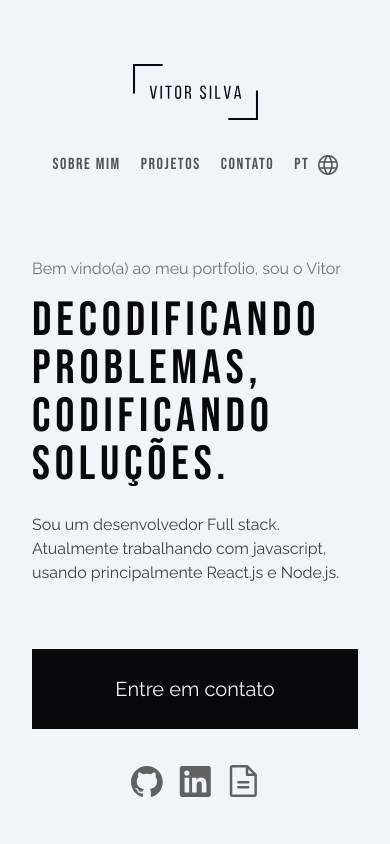
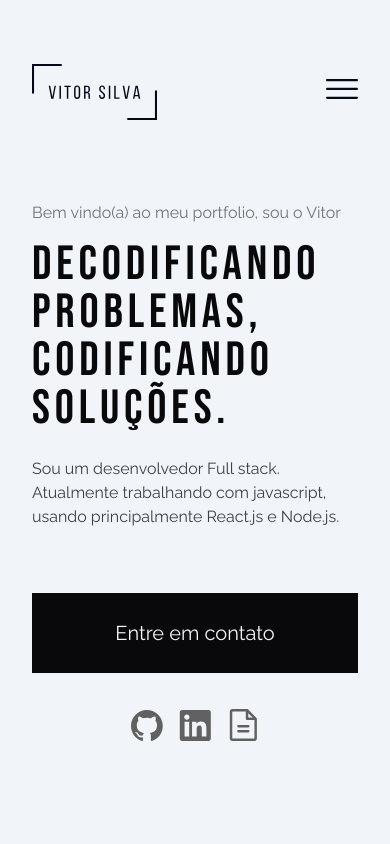
Before and after one commit to Vitor-Silva27/personal-portfolio, a Next.js app: page /pt in a window 390 px wide. Shown: the top 844 px of the page. Built offline with nearby package versions, Linux system fonts and the light colour scheme.

Commit message:
create mobile menu

```diff
--- a/src/components/Header/HeaderRoot.tsx
+++ b/src/components/Header/HeaderRoot.tsx
@@ -1,7 +1,7 @@
 export const HeaderRoot = ({children}: {children: React.ReactNode}) => {
   return (
     <header
-        className="flex flex-col sm:flex-row items-center justify-between px-8 pt-16 gap-8 md:px-28 md:pt-14"
+        className="flex items-center justify-between px-8 pt-16 gap-8 md:px-28 md:pt-14"
     >{children}</header>
   )
 }
--- a/src/components/Header/components/HeaderNav/HeaderNav.tsx
+++ b/src/components/Header/components/HeaderNav/HeaderNav.tsx
@@ -1,5 +1,8 @@
+"use client";
+
 import Link from "next/link"
 import { LanguageSwitcher } from "../LanguageSwitcher/LanguageSwitcher"
+import { useCycle } from "framer-motion";
 
 interface IHeaderNavProps {
   about: string;
@@ -9,14 +12,27 @@ interface IHeaderNavProps {
 }
 
 export const HeaderNav = ({about, contact,projects, lang}: IHeaderNavProps) => {
+  const [mobileNavOpen, setMobileNavOpen] = useCycle(false, true);
+
   return (
-    <>
-    <nav className="gap-5 sm:gap-10 list-none font-display sm:text-xl tracking-widest text-zinc-600 flex items-center">
-        <Link className="transition-all hover:-translate-y-1 hover:text-zinc-950" href="#about"><li>{about}</li></Link>
-        <Link className="transition-all hover:-translate-y-1 hover:text-zinc-950" href="#projects"><li>{projects}</li></Link>
-        <Link className="transition-all hover:-translate-y-1 hover:text-zinc-950" href="#contact"><li>{contact}</li></Link>
-        <LanguageSwitcher currLang={lang}/>
-    </nav>
-    </>
+    <div>
+        <button className="sm:hidden" onClick={() => setMobileNavOpen()}>
+        <svg xmlns="http://www.w3.org/2000/svg" width="32" height="20" viewBox="0 0 32 20" fill="none">
+          <path d="M32 9.9688C32 10.2626 31.8595 10.5443 31.6095 10.752C31.3594 10.9597 31.0203 11.0764 30.6667 11.0764H1.33333C0.979711 11.0764 0.640573 10.9597 0.390525 10.752C0.140476 10.5443 0 10.2626 0 9.9688C0 9.67503 0.140476 9.3933 0.390525 9.18557C0.640573 8.97785 0.979711 8.86115 1.33333 8.86115H30.6667C31.0203 8.86115 31.3594 8.97785 31.6095 9.18557C31.8595 9.3933 32 9.67503 32 9.9688ZM1.33333 2.21529H30.6667C31.0203 2.21529 31.3594 2.09859 31.6095 1.89087C31.8595 1.68314 32 1.40141 32 1.10764C32 0.813879 31.8595 0.532145 31.6095 0.324422C31.3594 0.116698 31.0203 0 30.6667 0H1.33333C0.979711 0 0.640573 0.116698 0.390525 0.324422C0.140476 0.532145 0 0.813879 0 1.10764C0 1.40141 0.140476 1.68314 0.390525 1.89087C0.640573 2.09859 0.979711 2.21529 1.33333 2.21529ZM30.6667 17.7223H1.33333C0.979711 17.7223 0.640573 17.839 0.390525 18.0467C0.140476 18.2544 0 18.5362 0 18.8299C0 19.1237 0.140476 19.4054 0.390525 19.6132C0.640573 19.8209 0.979711 19.9376 1.33333 19.9376H30.6667C31.0203 19.9376 31.3594 19.8209 31.6095 19.6132C31.8595 19.4054 32 19.1237 32 18.8299C32 18.5362 31.8595 18.2544 31.6095 18.0467C31.3594 17.839 31.0203 17.7223 30.6667 17.7223Z" fill="#020917"/>
+        </svg>
+        </button>
+        <nav className={"sm:flex gap-10 list-none font-display sm:text-xl tracking-widest text-zinc-600 sm:items-center " + (mobileNavOpen ? "flex flex-col fixed top-0 right-0 bottom-0 left-0 bg-slate-100 z-50 p-8 text-3xl h-screen pt-28" : " hidden")}>
+            <Link onClick={() => setMobileNavOpen()} className="transition-all hover:-translate-y-1 hover:text-zinc-950" href="#about"><li>{about}</li></Link>
+            <Link onClick={() => setMobileNavOpen()} className="transition-all hover:-translate-y-1 hover:text-zinc-950" href="#projects"><li>{projects}</li></Link>
+            <Link onClick={() => setMobileNavOpen()} className="transition-all hover:-translate-y-1 hover:text-zinc-950" href="#contact"><li>{contact}</li></Link>
+            <LanguageSwitcher currLang={lang} />
+            <button className="transition-all hover:-translate-y-1 text-zinc-600  hover:text-zinc-950 flex gap-5 items-center sm:hidden absolute bottom-28" onClick={() => setMobileNavOpen()}>
+              <svg xmlns="http://www.w3.org/2000/svg" width="20" height="20" viewBox="0 0 20 20" fill="none">
+                <path d="M19.7081 18.2931C19.801 18.386 19.8747 18.4963 19.9249 18.6177C19.9752 18.7391 20.0011 18.8692 20.0011 19.0006C20.0011 19.132 19.9752 19.2621 19.9249 19.3835C19.8747 19.5048 19.801 19.6151 19.7081 19.7081C19.6151 19.801 19.5048 19.8747 19.3835 19.9249C19.2621 19.9752 19.132 20.0011 19.0006 20.0011C18.8692 20.0011 18.7391 19.9752 18.6177 19.9249C18.4963 19.8747 18.386 19.801 18.2931 19.7081L10.0006 11.4143L1.70806 19.7081C1.52042 19.8957 1.26592 20.0011 1.00056 20.0011C0.735192 20.0011 0.480697 19.8957 0.293056 19.7081C0.105415 19.5204 5.23096e-09 19.2659 0 19.0006C-5.23096e-09 18.7352 0.105415 18.4807 0.293056 18.2931L8.58681 10.0006L0.293056 1.70806C0.105415 1.52042 0 1.26592 0 1.00056C0 0.735192 0.105415 0.480697 0.293056 0.293056C0.480697 0.105415 0.735192 0 1.00056 0C1.26592 0 1.52042 0.105415 1.70806 0.293056L10.0006 8.58681L18.2931 0.293056C18.4807 0.105415 18.7352 -5.23096e-09 19.0006 0C19.2659 5.23096e-09 19.5204 0.105415 19.7081 0.293056C19.8957 0.480697 20.0011 0.735192 20.0011 1.00056C20.0011 1.26592 19.8957 1.52042 19.7081 1.70806L11.4143 10.0006L19.7081 18.2931Z" fill="currentColor"/>
+              </svg>
+              <p>Close menu</p>
+            </button>
+        </nav>
+    </div>
   )
 }
```
